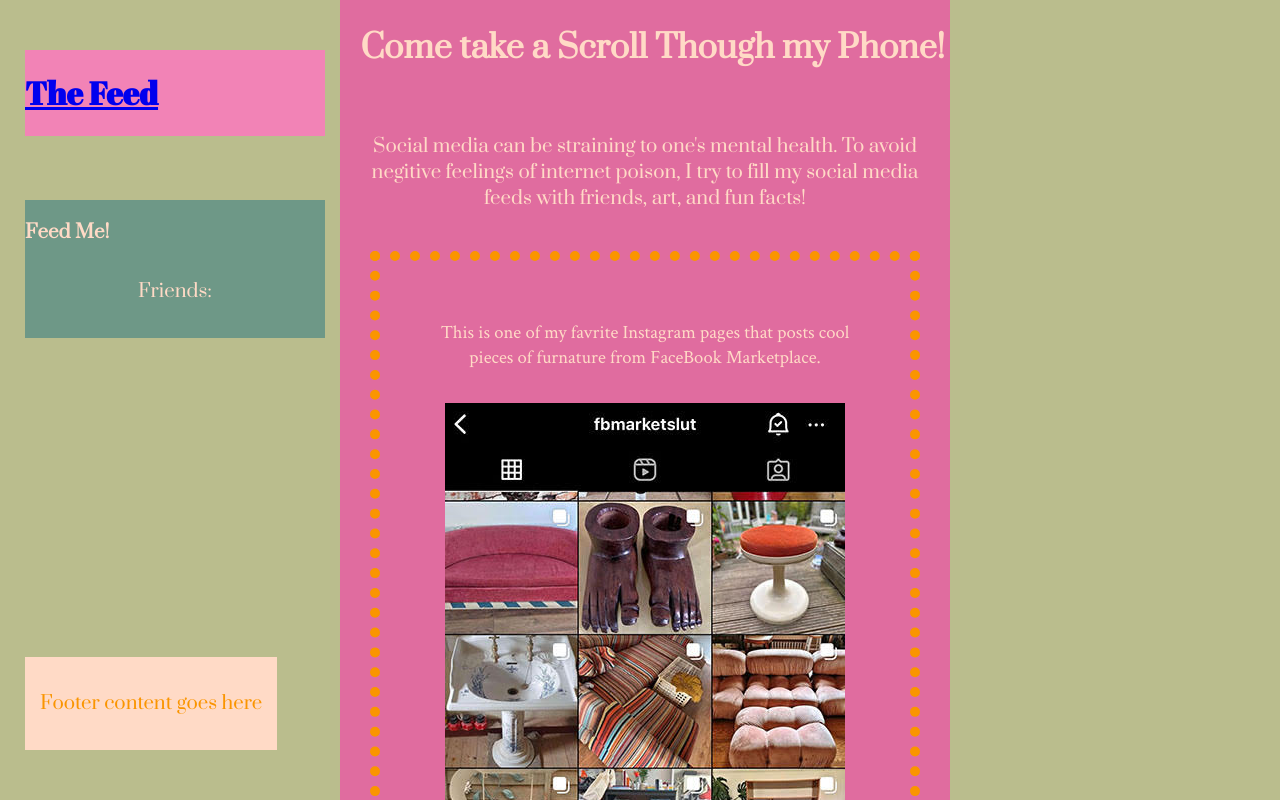
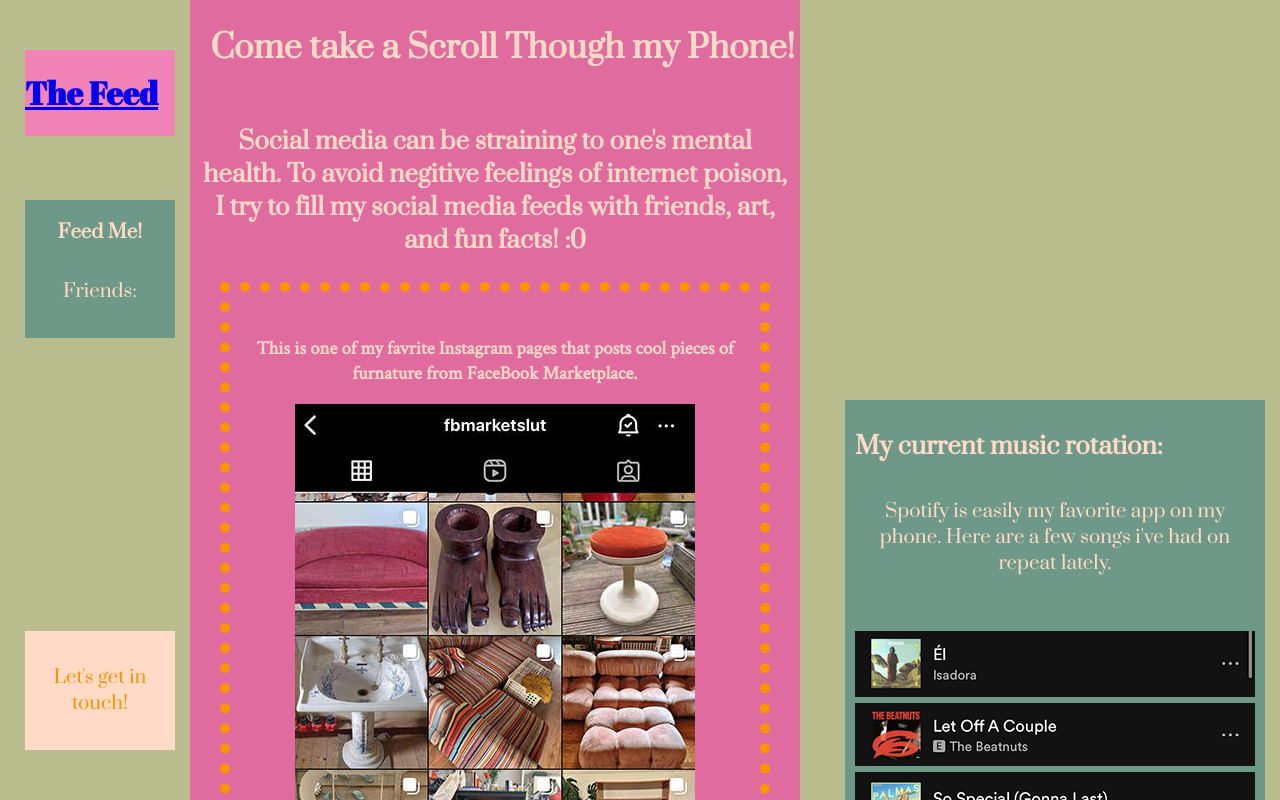
Before and after one commit to pracz2/thefeed, a plain HTML site: page thefeed.html in a window 1280 px wide. Shown: the top 800 px of the page. Drawn offline with Linux system fonts and the light colour scheme.

Commit message:
update fr

```diff
--- a/css/stylesheet.css
+++ b/css/stylesheet.css
@@ -9,7 +9,7 @@
 
 header{
     background-color: #f283b6;
-    width: 300px;
+    width: 150px;
     position: fixed;
     top: 50px;
     left: 25px;
@@ -20,7 +20,8 @@
 
 nav{
     background-color: #6e9887;
-    width: 300px;
+    text-align: center;
+    width: 150px;
     position: fixed;
     top: 200px;
     left: 25px;
@@ -29,11 +30,16 @@
 
 main{
     background-color: #e06c9f;
-    margin-left: 300px;
+    margin-left: 150px;
     width: 600px;
     text-align: right;
     color: #ffdac6;
     padding: 5px;
+}
+
+#intro{
+    text-align: center;
+    margin: 5px;
 }
 
 p{
@@ -56,11 +62,14 @@
     font-family: 'Crimson Text', serif;
 }
 
-div{
+#music{
     background-color: #6e9887;
-    margin-left: 1000px;
-    position: fixed;
+    color: #ffdac6;
+    position:absolute;
+    top: 400px;
+    right: 15px;
     padding: 10px;
+    width: 400px;
 }
 
 footer{
@@ -68,5 +77,6 @@
     position: fixed;
     bottom: 50px;
     left: 25px;
+    width: 150px;
     color: #fa9500;
 }
--- a/thefeed.html
+++ b/thefeed.html
@@ -30,35 +30,33 @@
         <main>
             <h1>Come take a Scroll Though my Phone! </h1>
 
-            <div>
-            <h2><br> I use my celluar device to connect with friends and family, share art, music, and snippets of my life with the digital world :0
-            </h2> </div>
-
-            <p><br> Social media can be straining to one's mental health. To avoid negitive feelings of internet poison, I try to fill my social media feeds with friends, art, and fun facts!</p>
-
+        <div id="intro">
+            <h2><br> Social media can be straining to one's mental health. To avoid negitive feelings of internet poison, I try to fill my social media feeds with friends, art, and fun facts! :0 </h2>
+        </div>
 
             <section>
-                <p> This is one of my favrite Instagram pages that posts cool pieces of furnature from FaceBook Marketplace.</p>
+                <h3> This is one of my favrite Instagram pages that posts cool pieces of furnature from FaceBook Marketplace.</h3>
                 <img src="img/fms(feed1).jpg" alt="fms profile feed">
             </section>
             <section>
-                <p>My favorite thing about my phone is the camera! I love to capture pictures of things that make me smile (or squirm)
+                <h3>My favorite thing about my phone is the camera! I love to capture pictures of things that make me smile (or squirm)
+                <br> <br> <br>
                 <img src="img/feet.jpg" alt="clogs">
                 <br>
                 <caption>This was a cold day and I was wearing my new clogs.. had to document it!</caption>
-                </p>
+                </h3>
                 <img src="">
             </section>
             <section>
-                <p>"Do you have games on your phone?" <br> Yes I do. It's sudoku.</p>
+                <h3>"Do you have games on your phone?" <br> Yes I do. It's sudoku.</h3>
                 <img src="img/sudoku.jpg" alt="sudoku">
             </section>
             <section>
-                <p>I love my friends and I love to show it!</p>
+                <h3>I love my friends and I love to show it!</h3>
                 <img src="img/girls.jpg" alt="girls">
             </section>
             <section>
-                <p>I also use my phone to keep in touch with others, obviously. Here are some recent highlights!</p>
+                <h3>I also use my phone to keep in touch with others, obviously. Here are some recent highlights!</h3>
                 <img src="img/dtext.jpg" alt="dtext">
                 <br>
                 <br>
@@ -73,11 +71,11 @@
                  <caption>The stickers have been a real game-changer. </caption>
             </section>
             <section>
-                <p>I often use my phone to ask my mom to send pictures of my lovely dog, wesley. </p>
+                <h3>I often use my phone to ask my mom to send pictures of my lovely dog, wesley. </h3>
                 <img src="img/" alt="wesley">
             </section>
         </main>
-    <div>
+    <div id="music">
             <h2>My current music rotation:</h2>
             <p> Spotify is easily my favorite app on my phone. Here are a few songs i've had on repeat lately.</p>
             <br>
@@ -100,7 +98,7 @@
             <img src="img/yousendme.png" alt="you send me">
     </div>
         <footer>
-            <p>Footer content goes here</p>
+            <p>Let's get in touch!</p>
         </footer>
     </body>
 </html>
```
